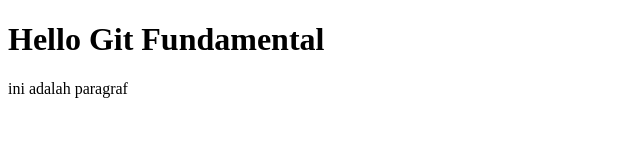
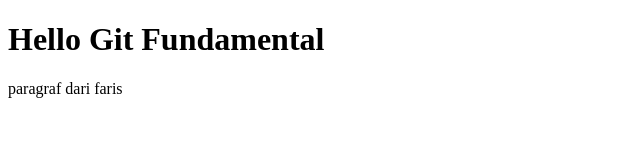
Before and after one commit to rohmanfarisi/fundamentalbelajargit, a plain HTML site: page index.html in a window 1280 px wide. Shown: the full height of the page, 0-640 px from the left. Drawn offline with Linux system fonts and the light colour scheme.

Commit message:
edit paragraf at index

```diff
--- a/index.html
+++ b/index.html
@@ -5,7 +5,7 @@
 </head>
 <body>
 	<h1>Hello Git Fundamental</h1>
-	<p>ini adalah paragraf</p>
+	<p>paragraf dari faris</p>
 	<a href="eduwork.id"></a>
 </body>
 </html>
```
